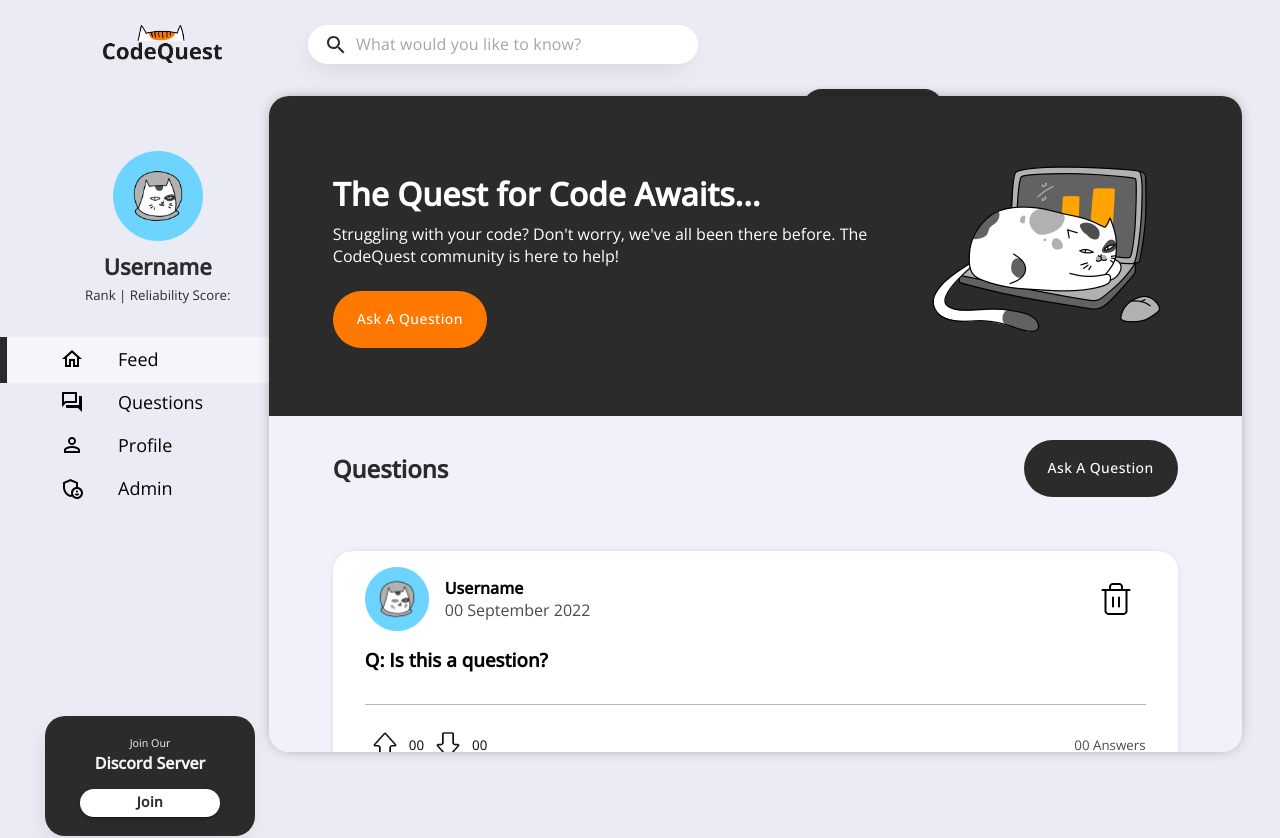
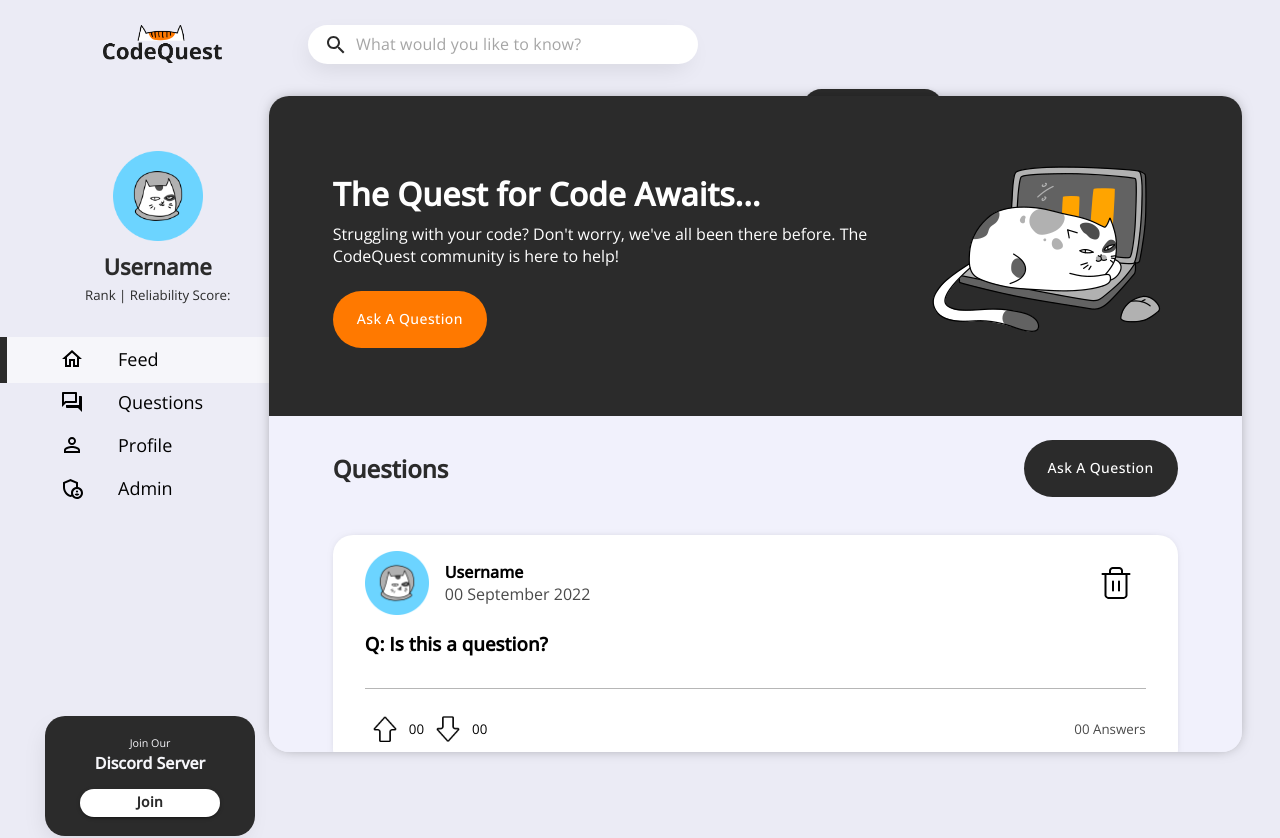
Before and after one commit to shanrescheepers/CodeQuest, a React (Create React App) app in the folder client/: page /FeedPage in a window 1280 px wide. Shown: the top 838 px of the page. Built offline with nearby package versions, Linux system fonts and the light colour scheme.

Commit message:
updated question card
- just changed the margin top
( ◡‿◡ *)

```diff
--- a/client/src/css/QuestionCard.css
+++ b/client/src/css/QuestionCard.css
@@ -1,5 +1,5 @@
 .question-con {
-    margin-top: 24px;
+    margin-top: 8px;
     height: auto;
     width: 100%;
     background-color: #FFFFFF;
```
